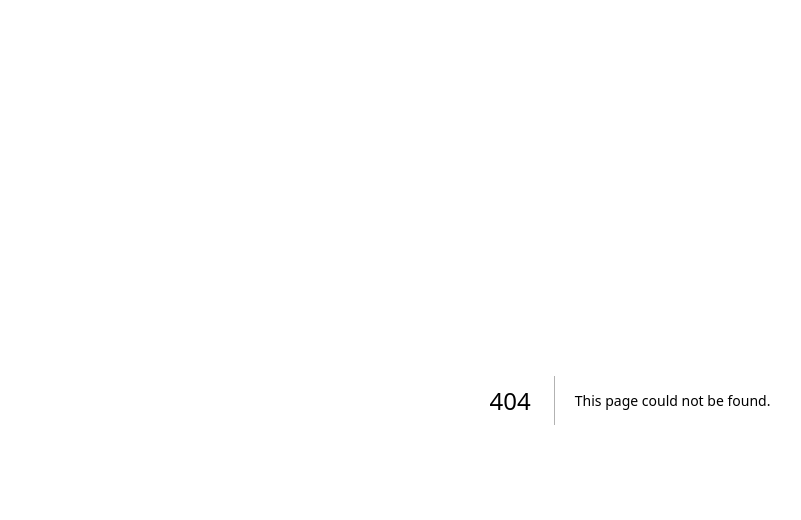
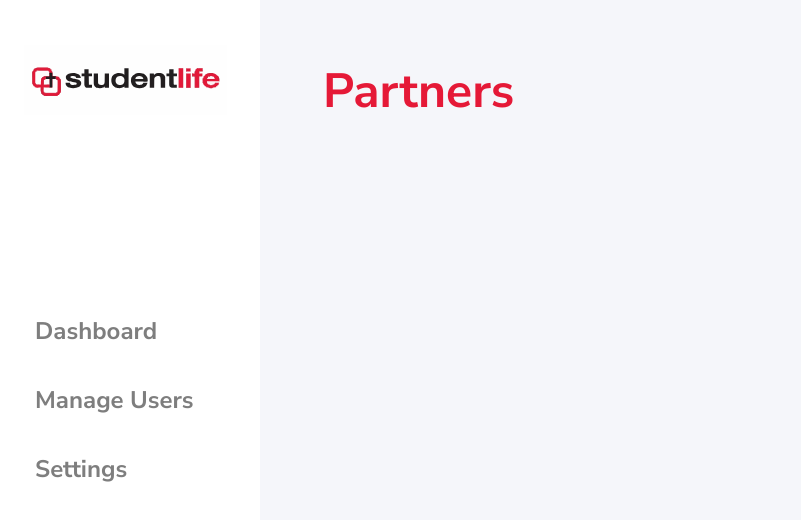
Before and after one commit to DanChae03/mpd-tool, a Next.js app: page /partners in a window 1280 px wide. Before the commit this address had no page. Shown: the top 520 px of the page, without its empty margins (10-811 px from the left). Built offline with nearby package versions, Linux system fonts and the light colour scheme.

Commit message:
feat: partners page

```diff
--- /dev/null
+++ b/src/app/partners/page.tsx
@@ -0,0 +1,37 @@
+import Stack from "@mui/material/Stack";
+import { ReactElement } from "react";
+import Link from "next/link";
+import Image from "next/image";
+import { Navbar } from "@/components/Navbar";
+import Typography from "@mui/material/Typography";
+
+export default function Partners(): ReactElement {
+  return (
+    <Stack direction="row" height="100vh">
+      <Link
+        href="https://give.studentlife.org.nz/"
+        style={{ position: "absolute" }}
+      >
+        <Stack width="270px" marginTop="45px" alignItems="center">
+          <Image src="/logo.svg" alt="Logo" width={203} height={70} />
+        </Stack>
+      </Link>
+      <Navbar page="partners" />
+      <Stack
+        height="100%"
+        width="calc(100vw - 270px)"
+        bgcolor="background.default"
+        padding="63px"
+      >
+        <Typography
+          variant="h3"
+          fontWeight="bold"
+          color="primary.main"
+          paddingBottom="18px"
+        >
+          Partners
+        </Typography>
+      </Stack>
+    </Stack>
+  );
+}
```
